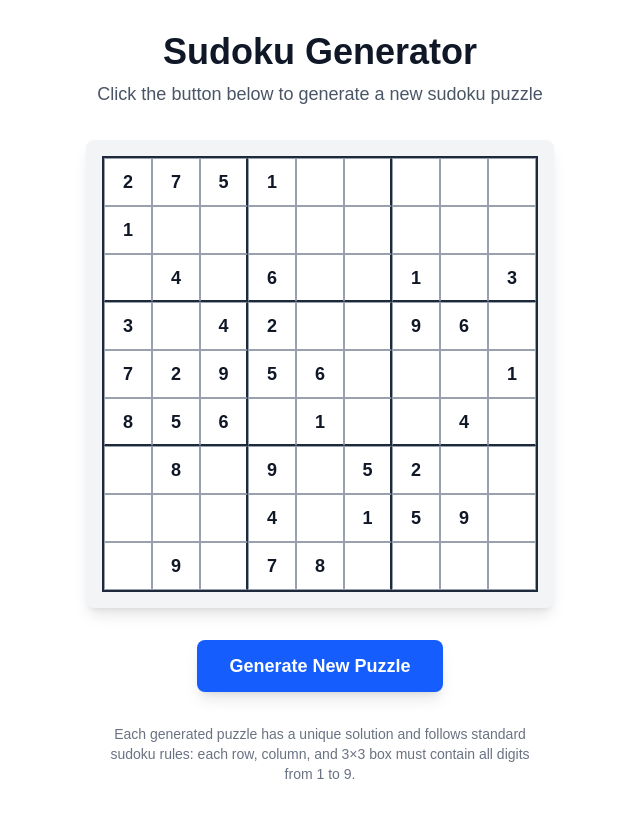
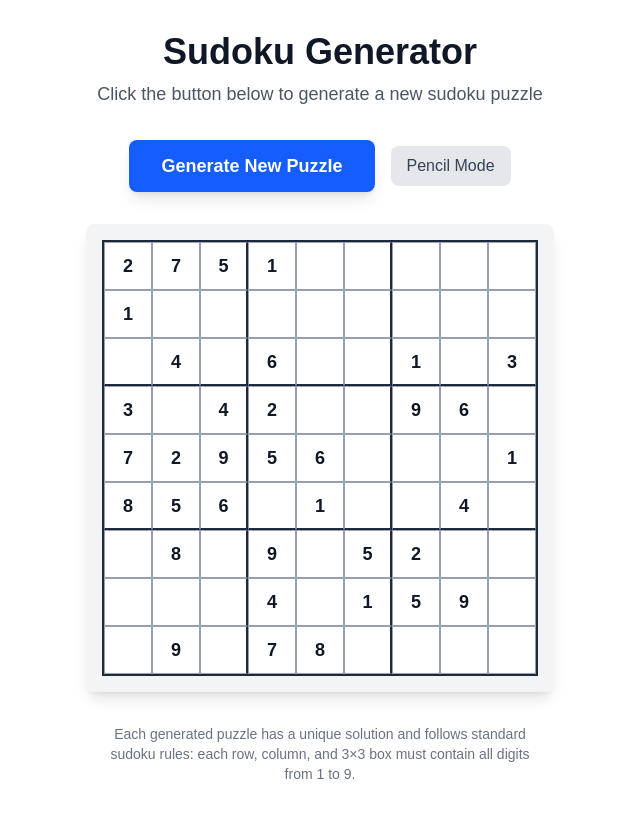
Before and after one commit to svamja/sudoku-solver, a Next.js app: page / in a window 1280 px wide. Both pictures are taken after a click on the button "Generate New Puzzle". Shown: the whole page, without its empty margins (320-960 px from the left). Built offline with nearby package versions, Linux system fonts and the light colour scheme.

Commit message:
pencil mode

```diff
--- a/src/components/SudokuGenerator.tsx
+++ b/src/components/SudokuGenerator.tsx
@@ -1,14 +1,20 @@
 'use client';
 
 import { useState } from 'react';
-import { SudokuGrid as SudokuGridType } from '@/types/sudoku';
-import { createEmptyGrid, generateSudokuPuzzle } from '@/lib/sudokuUtils';
+import { SudokuGridWithPencils } from '@/types/sudoku';
+import {
+  createEmptyGridWithPencils,
+  generateSudokuPuzzle,
+  convertToGridWithPencils,
+  setAllPencilMarks
+} from '@/lib/sudokuUtils';
 import SudokuGrid from './SudokuGrid';
 import GenerateButton from './GenerateButton';
 
 export default function SudokuGenerator() {
-  const [grid, setGrid] = useState<SudokuGridType>(createEmptyGrid);
+  const [grid, setGrid] = useState<SudokuGridWithPencils>(createEmptyGridWithPencils);
   const [isGenerating, setIsGenerating] = useState(false);
+  const [isPencilMode, setIsPencilMode] = useState(false);
 
   const handleGenerate = async () => {
     setIsGenerating(true);
@@ -18,14 +24,43 @@ export default function SudokuGenerator() {
 
     try {
       const newPuzzle = generateSudokuPuzzle();
-      setGrid(newPuzzle);
+      const gridWithPencils = convertToGridWithPencils(newPuzzle);
+      setGrid(gridWithPencils);
     } catch (error) {
       console.error('Error generating puzzle:', error);
       // Fallback to empty grid if generation fails
-      setGrid(createEmptyGrid());
+      setGrid(createEmptyGridWithPencils());
     } finally {
       setIsGenerating(false);
     }
+  };
+
+  const handleCellClick = (row: number, col: number) => {
+    if (!isPencilMode) return;
+
+    const cell = grid[row][col];
+    if (cell.value !== null) return; // Can't add pencil marks to filled cells
+
+    setGrid(prevGrid => {
+      const newGrid = prevGrid.map(gridRow => [...gridRow]);
+
+      // If cell has no pencil marks, set all pencil marks (1-9)
+      // If cell has pencil marks, clear them
+      if (cell.pencils.size === 0) {
+        newGrid[row][col] = setAllPencilMarks(cell);
+      } else {
+        newGrid[row][col] = {
+          ...cell,
+          pencils: new Set()
+        };
+      }
+
+      return newGrid;
+    });
+  };
+
+  const togglePencilMode = () => {
+    setIsPencilMode(!isPencilMode);
   };
 
   return (
@@ -39,15 +74,38 @@ export default function SudokuGenerator() {
         </p>
       </div>
 
-      <SudokuGrid grid={grid} />
+      <div className="flex gap-4 items-center">
+        <GenerateButton onGenerate={handleGenerate} isGenerating={isGenerating} />
+        <button
+          onClick={togglePencilMode}
+          className={`
+            px-4 py-2 rounded-lg font-medium transition-colors
+            ${isPencilMode
+              ? 'bg-blue-600 text-white hover:bg-blue-700'
+              : 'bg-gray-200 text-gray-700 hover:bg-gray-300 dark:bg-gray-600 dark:text-gray-200 dark:hover:bg-gray-500'
+            }
+          `}
+        >
+          {isPencilMode ? 'Exit Pencil Mode' : 'Pencil Mode'}
+        </button>
+      </div>
 
-      <GenerateButton onGenerate={handleGenerate} isGenerating={isGenerating} />
+      <SudokuGrid
+        grid={grid}
+        isPencilMode={isPencilMode}
+        onCellClick={handleCellClick}
+      />
 
       <div className="text-center text-sm text-gray-500 dark:text-gray-400 max-w-md">
         <p>
           Each generated puzzle has a unique solution and follows standard sudoku rules:
           each row, column, and 3×3 box must contain all digits from 1 to 9.
         </p>
+        {isPencilMode && (
+          <p className="mt-2 text-blue-600 dark:text-blue-400">
+            In pencil mode, click empty cells to toggle pencil marks (1-9).
+          </p>
+        )}
       </div>
     </div>
   );
--- a/src/components/SudokuGrid.tsx
+++ b/src/components/SudokuGrid.tsx
@@ -1,15 +1,15 @@
-import { SudokuGrid as SudokuGridType } from '@/types/sudoku';
+'use client';
+
+import { SudokuGridWithPencils, SudokuCellWithPencils } from '@/types/sudoku';
 
 interface SudokuGridProps {
-  grid: SudokuGridType;
+  grid: SudokuGridWithPencils;
+  isPencilMode: boolean;
+  onCellClick: (row: number, col: number) => void;
 }
 
-export default function SudokuGrid({ grid }: SudokuGridProps) {
-  return (
-    <div className="inline-block p-4 bg-gray-100 dark:bg-gray-800 rounded-lg shadow-lg">
-      <div className="grid grid-cols-9 gap-0 border-2 border-gray-800 dark:border-gray-200">
-        {grid.map((row, rowIndex) =>
-          row.map((cell, colIndex) => {
+export default function SudokuGrid({ grid, isPencilMode, onCellClick }: SudokuGridProps) {
+  const renderCell = (cell: SudokuCellWithPencils, rowIndex: number, colIndex: number) => {
     // Determine border classes for 3x3 sub-grid separation
     const borderClasses = [
       'border-gray-400 dark:border-gray-500',
@@ -17,22 +17,55 @@ export default function SudokuGrid({ grid }: SudokuGridProps) {
       rowIndex % 3 === 2 && rowIndex !== 8 ? 'border-b-2 border-b-gray-800 dark:border-b-gray-200' : '',
     ].filter(Boolean).join(' ');
 
+    const isClickable = cell.value === null;
+    const cursorClass = isClickable ? 'cursor-pointer hover:bg-blue-50 dark:hover:bg-blue-900' : '';
+
     return (
       <div
         key={`${rowIndex}-${colIndex}`}
         className={`
           w-12 h-12 border flex items-center justify-center
           bg-white dark:bg-gray-700 text-gray-900 dark:text-gray-100
-                  font-bold text-lg
           ${borderClasses}
+          ${cursorClass}
         `}
+        onClick={() => isClickable && onCellClick(rowIndex, colIndex)}
       >
-                {cell || ''}
+        {cell.value ? (
+          // Show the actual number if cell has a value
+          <span className="font-bold text-lg">{cell.value}</span>
+        ) : cell.pencils.size > 0 ? (
+          // Show pencil marks if cell is empty but has pencil marks
+          <div className="grid grid-cols-3 gap-0 w-full h-full text-xs text-gray-500 dark:text-gray-400">
+            {[1, 2, 3, 4, 5, 6, 7, 8, 9].map(num => (
+              <div
+                key={num}
+                className="flex items-center justify-center text-[8px] leading-none"
+              >
+                {cell.pencils.has(num) ? num : ''}
+              </div>
+            ))}
+          </div>
+        ) : (
+          // Empty cell
+          ''
+        )}
       </div>
     );
-          })
+  };
+
+  return (
+    <div className="inline-block p-4 bg-gray-100 dark:bg-gray-800 rounded-lg shadow-lg">
+      <div className="grid grid-cols-9 gap-0 border-2 border-gray-800 dark:border-gray-200">
+        {grid.map((row, rowIndex) =>
+          row.map((cell, colIndex) => renderCell(cell, rowIndex, colIndex))
         )}
       </div>
+      {isPencilMode && (
+        <div className="mt-2 text-center text-sm text-gray-600 dark:text-gray-400">
+          Pencil Mode: Click empty cells to show/hide pencil marks
+        </div>
+      )}
     </div>
   );
 }
--- a/src/lib/sudokuUtils.ts
+++ b/src/lib/sudokuUtils.ts
@@ -1,4 +1,4 @@
-import { SudokuGrid, Position } from '@/types/sudoku';
+import { SudokuGrid, SudokuGridWithPencils, SudokuCellWithPencils, Position } from '@/types/sudoku';
 
 // Create an empty 9x9 grid
 export function createEmptyGrid(): SudokuGrid {
@@ -166,3 +166,58 @@ export function generateSudokuPuzzle(): SudokuGrid {
 export function copyGrid(grid: SudokuGrid): SudokuGrid {
   return grid.map(row => [...row]);
 }
+
+// Create an empty grid with pencil marks
+export function createEmptyGridWithPencils(): SudokuGridWithPencils {
+  return Array(9).fill(null).map(() =>
+    Array(9).fill(null).map(() => ({
+      value: null,
+      pencils: new Set<number>()
+    }))
+  );
+}
+
+// Convert regular grid to grid with pencils
+export function convertToGridWithPencils(grid: SudokuGrid): SudokuGridWithPencils {
+  return grid.map(row =>
+    row.map(cell => ({
+      value: cell,
+      pencils: new Set<number>()
+    }))
+  );
+}
+
+// Convert grid with pencils back to regular grid
+export function convertToRegularGrid(grid: SudokuGridWithPencils): SudokuGrid {
+  return grid.map(row => row.map(cell => cell.value));
+}
+
+// Toggle pencil mark in a cell
+export function togglePencilMark(cell: SudokuCellWithPencils, number: number): SudokuCellWithPencils {
+  const newPencils = new Set(cell.pencils);
+  if (newPencils.has(number)) {
+    newPencils.delete(number);
+  } else {
+    newPencils.add(number);
+  }
+  return {
+    ...cell,
+    pencils: newPencils
+  };
+}
+
+// Set all pencil marks (1-9) in a cell
+export function setAllPencilMarks(cell: SudokuCellWithPencils): SudokuCellWithPencils {
+  return {
+    ...cell,
+    pencils: new Set([1, 2, 3, 4, 5, 6, 7, 8, 9])
+  };
+}
+
+// Clear all pencil marks in a cell
+export function clearPencilMarks(cell: SudokuCellWithPencils): SudokuCellWithPencils {
+  return {
+    ...cell,
+    pencils: new Set()
+  };
+}
```
Also changed, not shown: src/types/sudoku.ts (+12 -0 lines). Lines whose indentation alone changed are shown as unchanged.
